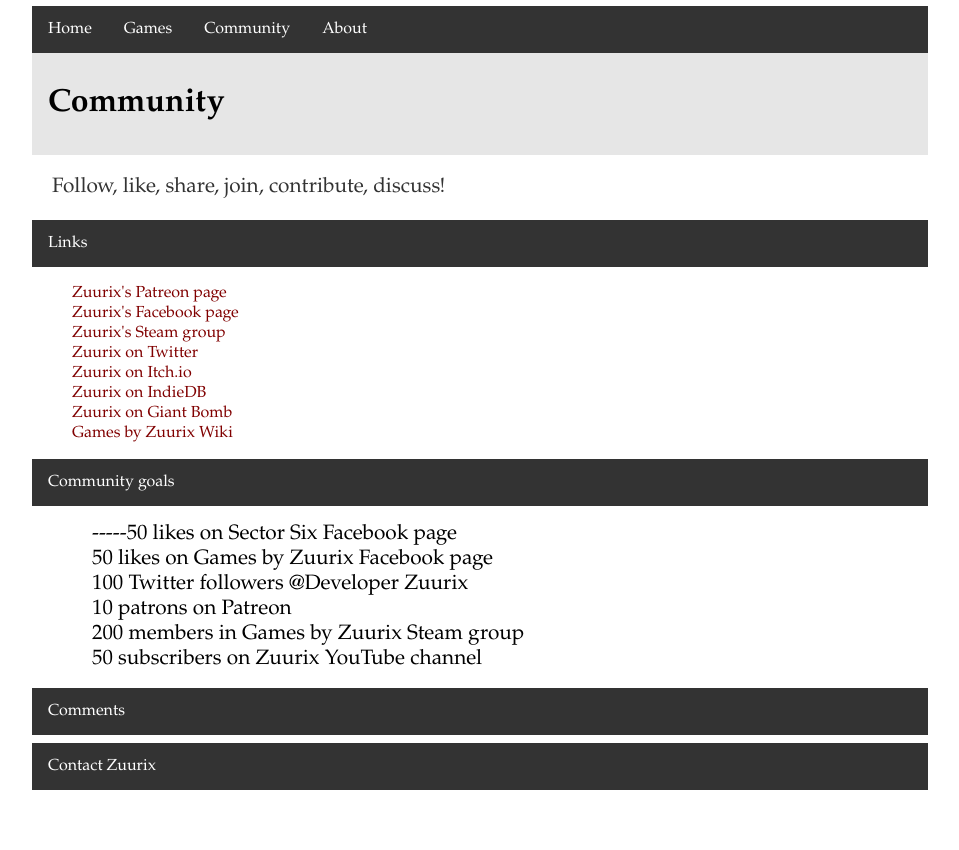
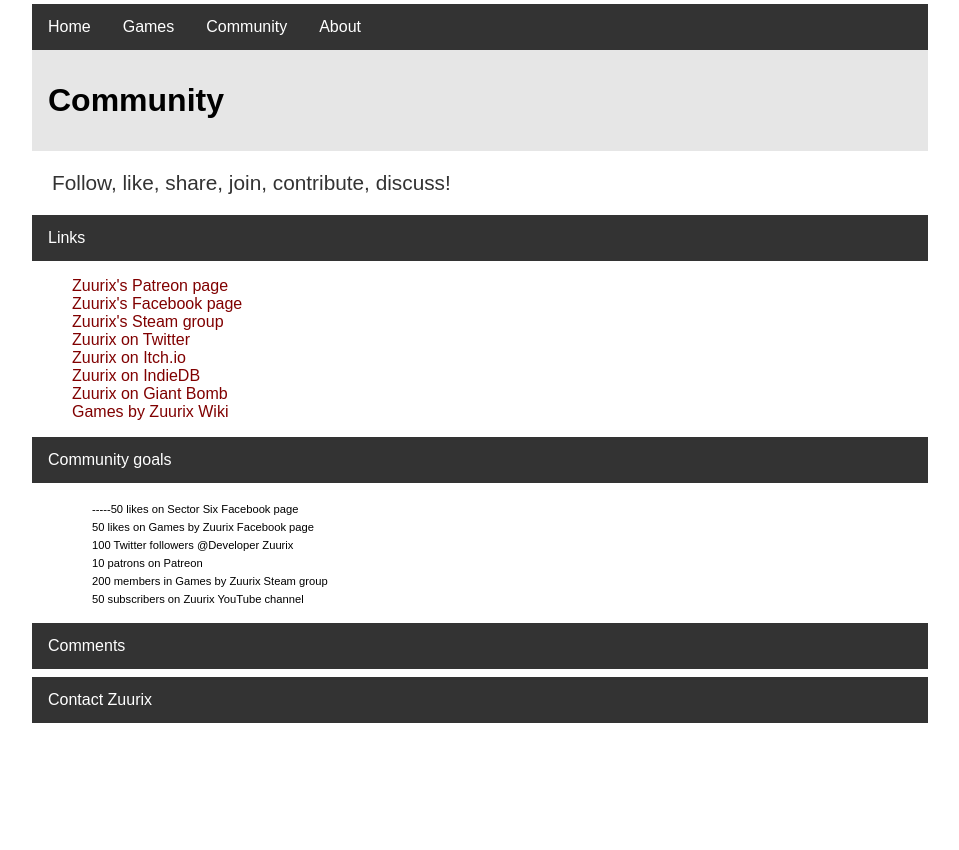
Before and after one commit to Phoebe3663/Zuurix.github.io, a Jekyll site: the page built from community/index.html, in a window 1280 px wide. Shown: the part 308-1158 px from the top of the page, without its empty margins (160-1119 px from the left). Built offline with Jekyll 4.4.1, drawn with Linux system fonts in a browser that asks for light colours; comment, search, counter and statistics services are not loaded; after the commit the page ends 1091 px from its top, so only the background shows below that.

Commit message:
Testing new font

```diff
--- a/css/main.css
+++ b/css/main.css
@@ -37,13 +37,13 @@ nav li a:active {
 }
 
 a {
-    font-family: "Palatino Linotype", "Book Antiqua", "Palatino", serif;
+    font-family: 'Muli', sans-serif;
     text-decoration: none;
     color: #800000;
 }
 
 a ul li {
-    font-family: "Palatino Linotype", "Book Antiqua", "Palatino", serif;
+    font-family: 'Muli', sans-serif;
     font-size: 1.3em;
     color: #800000;
     padding: 8px 8px 8px 8px;
@@ -55,7 +55,7 @@ a:hover {
 }
 
 h1 {
-    font-family: "Palatino Linotype", "Book Antiqua", "Palatino", serif;
+    font-family: 'Muli', sans-serif;
     font-size: 2em;
     vertical-align: middle;
     padding: 32px 16px 32px 16px;
@@ -66,7 +66,7 @@ h1 {
 /*Game name*/
 
 h2 {
-    font-family: "Palatino Linotype", "Book Antiqua", "Palatino", serif;
+    font-family: 'Muli', sans-serif;
     font-size: 1.6em;
     vertical-align: middle;
     padding: 16px 16px 16px 16px;
@@ -77,7 +77,7 @@ h2 {
 /*Game genre*/
 
 h3 {
-    font-family: "Palatino Linotype", "Book Antiqua", "Palatino", serif;
+    font-family: 'Muli', sans-serif;
     font-size: 1em;
     vertical-align: middle;
     padding: 8px 8px 8px 8px;
@@ -87,8 +87,8 @@ h3 {
 /*Plain text*/
 
 plain {
-    font-family: "Palatino Linotype", "Book Antiqua", "Palatino", serif;
-    font-size: 1.3em;
+    font-family: 'Muli', sans-serif;
+    font-size: 0.7em;
     padding: 8px 8px 8px 8px;
     margin: 12px 12px 12px 12px;
 }
@@ -126,7 +126,7 @@ span.status-alpha {
 }
 
 p {
-    font-family: "Palatino Linotype", "Book Antiqua", "Palatino", serif;
+    font-family: 'Muli', sans-serif;
     font-size: 1.3em;
     color: #333;
     padding: 8px 8px 8px 8px;
@@ -134,7 +134,7 @@ p {
 }
 
 footer {
-    font-family: "Palatino Linotype", "Book Antiqua", "Palatino", serif;
+    font-family: 'Muli', sans-serif;
     font-size: 1em;
     margin-right: 0px;
     cursor: pointer;
@@ -167,7 +167,7 @@ footer a:active {
 /*Comments divider*/
 
 comments {
-    font-family: "Palatino Linotype", "Book Antiqua", "Palatino", serif;
+    font-family: 'Muli', sans-serif;
     font-size: 1em;
     margin-right: 0px;
 }
@@ -222,7 +222,7 @@ ul.posts li {
     display:inline-block;
     cursor:pointer;
     text-decoration:none;
-    font-family: "Palatino Linotype", "Book Antiqua", "Palatino", serif;
+    font-family: 'Muli', sans-serif;
     font-size: 1em;
     vertical-align: middle;
     padding: 8px 8px 8px 8px;
```
